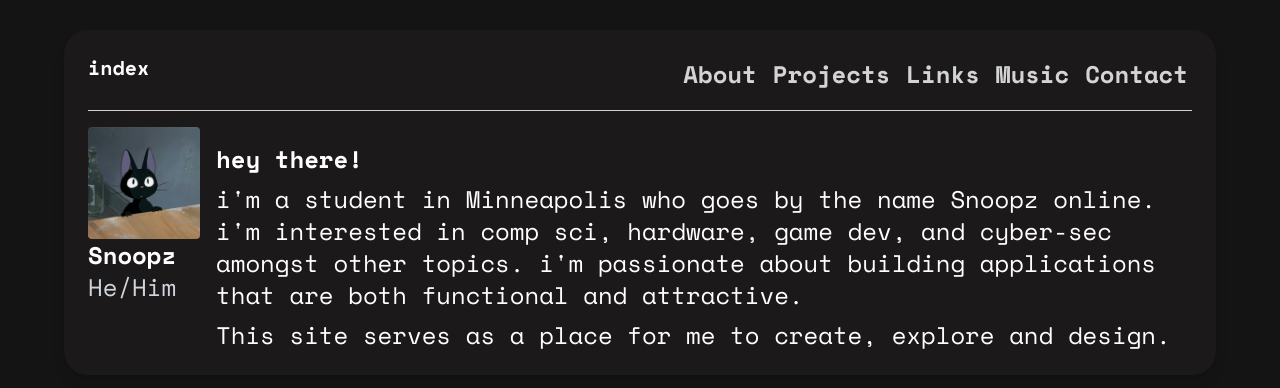
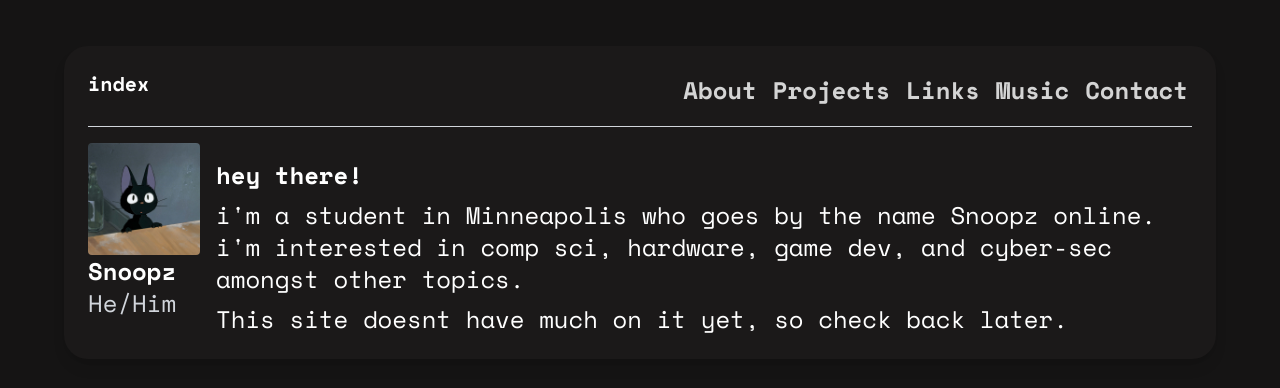
Before and after one commit to Dev-Payton/snoopzweb, an Astro site: page / in a window 1280 px wide. Shown: the part 198-586 px from the top of the page. Built offline with nearby package versions, Linux system fonts and the light colour scheme; Astro itself is replaced by a stand-in of ours.

Commit message:
Updated index

```diff
--- a/src/pages/index.astro
+++ b/src/pages/index.astro
@@ -44,9 +44,8 @@ import '../styles/tailwind.css';
             <p class="font-bold">hey there!</p>
             <p class="mt-2 text-white"> i'm a student in Minneapolis who goes by the name Snoopz online.
                 i'm interested in comp sci, hardware, game dev, and cyber-sec amongst other topics.
-                i'm passionate about building applications that are both functional and attractive.
                 </p>
-            <p class="mt-2">This site serves as a place for me to create, explore and design. </p>
+            <p class="mt-2">This site doesnt have much on it yet, so check back later. </p>
 
         </div>
     </div>
```
